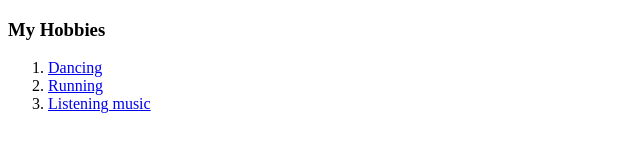
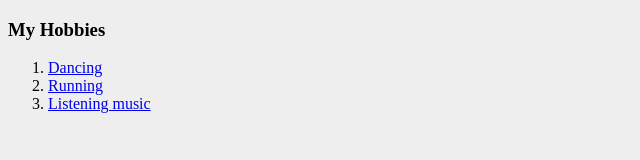
Before and after one commit to GalkaKG/cv, a plain HTML site: page hobbies.html in a window 1280 px wide. Shown: the whole page, without its empty margins (0-640 px from the left). Drawn offline with Linux system fonts and the light colour scheme.

Commit message:
Update hobbies.html

```diff
--- a/hobbies.html
+++ b/hobbies.html
@@ -5,8 +5,9 @@
     <meta http-equiv="X-UA-Compatible" content="IE=edge">
     <meta name="viewport" content="width=device-width, initial-scale=1.0">
     <title>Hobbies</title>
+    <link rel="stylesheet" href="css/styles.css">
 </head>
-<body, style="background-color: #EEEEEE;">
+<body>
     <h3>My Hobbies</h3>
     <ol>
         <li><a href="Images/dancing.jpg">Dancing</a></li>
```
